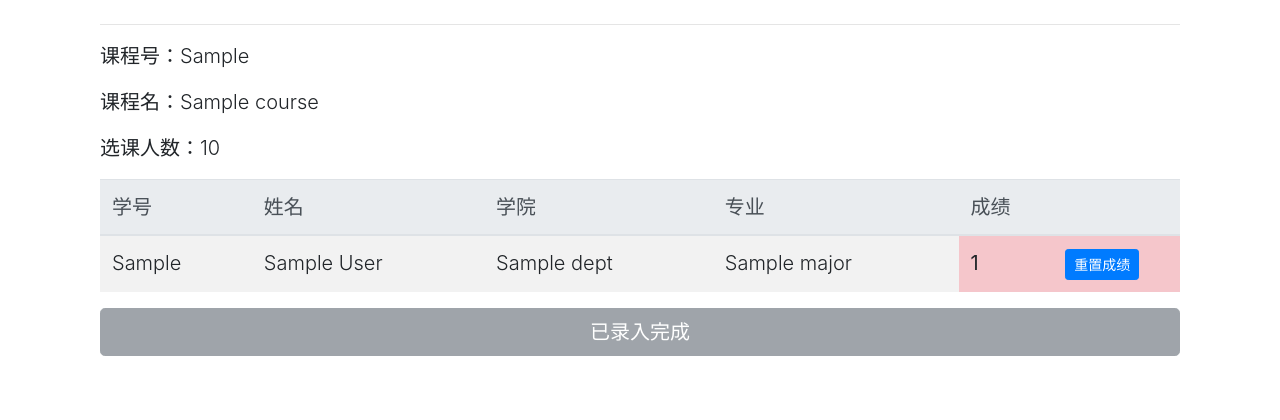
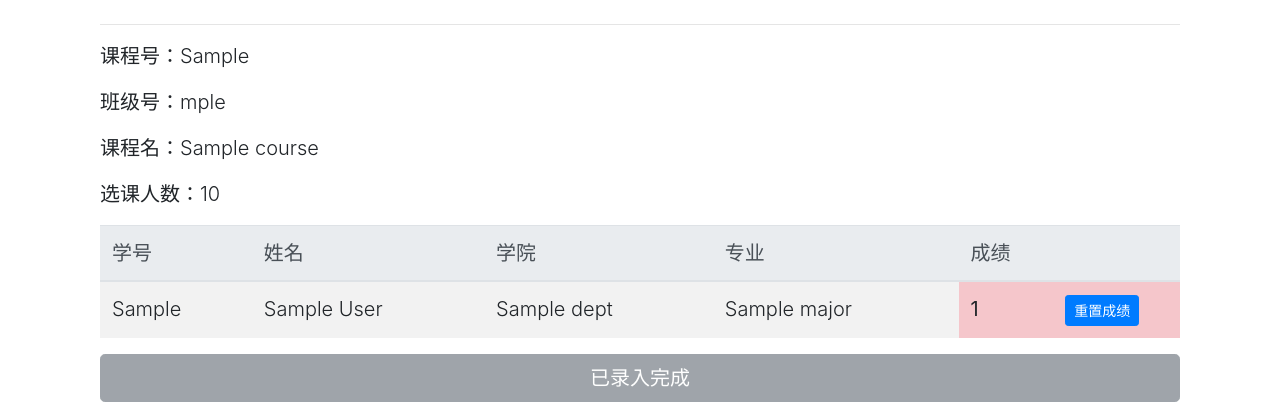
Before and after one commit to DingSJ101/course_select_system, a Flask app: page /course_grade_input in a window 1280 px wide. Shown: the part 76-496 px from the top of the page. Run offline with Flask 2, Linux system fonts and the light colour scheme; a user stored in the database is signed in; tables that the repository leaves empty hold one stand-in row (values such as "Sample post"); some libraries are stand-ins or nearby versions.

Commit message:
fix course_grade_input when one course has several classes

```diff
--- a/app/templates/teacher/course_grade_input.html
+++ b/app/templates/teacher/course_grade_input.html
@@ -6,7 +6,9 @@
     {% for course_table in course_tables %}
     <div class="container mb-5">
     <hr>
-    <p class="lead CourseNum"><strong>课程号：</strong><font>{{ course_table[0].CourseNum }}</font></p>
+    <font hidden>{{course_table[0].ClassNum}}</font>
+    <p class="lead CourseNum"><strong>课程号：</strong>{{ course_table[0].CourseNum }}</p>
+    <p class="lead"><strong>班级号：</strong>{{ course_table[0].Class }}</p>
     <p class="lead"><strong>课程名：</strong>{{ course_table[0].CourseName }}</p>
     <p class="lead"><strong>选课人数：</strong>{{ course_table[0].CourseStudents }}</p>
     <form action="/course_grade_input/" method="POST" class="form-signin">
--- a/app/view.py
+++ b/app/view.py
@@ -382,15 +382,18 @@ def course_select_detail():
 def course_grade_input(CourseNum):
     if isinstance(current_user._get_current_object(), Teacher):
         if request.method == 'POST':
-            # course_select_tables = Student_Class_table.query.filter_by(ClassNum=CourseNum).all()
-            course_select_tables = Student_Class_table.query.filter(
-                Student_Class_table.ClassNum.like(CourseNum + '_%')).all()
+            course_select_tables = Student_Class_table.query.filter_by(ClassNum=CourseNum).all()
+            # course_select_tables = Student_Class_table.query.filter(
+            #     Student_Class_table.ClassNum.like(CourseNum + '_%')).all()
             for course_select_table in course_select_tables:
                 if not course_select_table.Grade:
-                    grade = request.form[course_select_table.StudentNum]
-                    course_select_table.input_grade(grade)
-            db.session.commit()
-            flash('成绩录入成功！')
+                    try:
+                        grade = request.form[course_select_table.StudentNum]
+                        course_select_table.input_grade(grade)
+                        db.session.commit()
+                        flash('成绩录入成功！')
+                    except:
+                        continue
             return redirect(url_for('course_grade_input'))
         else:
             classes = current_user.Classes
@@ -404,6 +407,7 @@ def course_grade_input(CourseNum):
                     'CourseName': course.CourseName,
                     'CourseStudents': cla.ClassCapacity,
                     'ClassNum': cla.ClassNum,
+                    'Class':cla.ClassNum[-4:]
                 }
                 tables = []
                 for record in course_select_tables:
```
